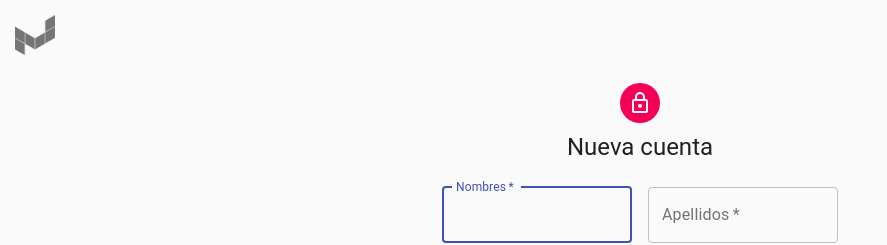
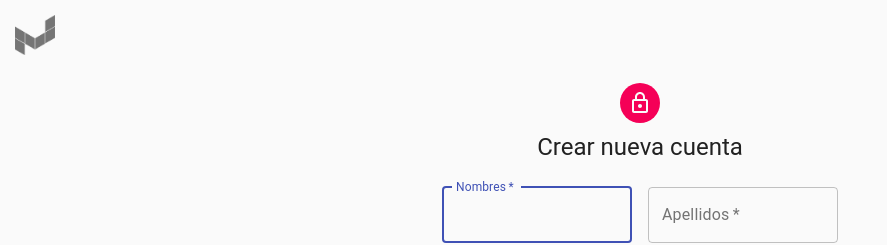
Before and after one commit to Sistema-profesionales/frontend-sistema-profesionales, a React (Create React App) app: page /register in a window 1280 px wide. Shown: the top 245 px of the page, without its empty margins (0-887 px from the left). Built offline with nearby package versions, Linux system fonts and the light colour scheme.

Commit message:
modify title form register

```diff
--- a/src/views/login/register.js
+++ b/src/views/login/register.js
@@ -58,7 +58,7 @@ export default function SignUp() {
           <LockOutlinedIcon />
         </Avatar>
         <Typography component="h1" variant="h5">
-          Nueva cuenta
+          Crear nueva cuenta
         </Typography>
         <form className={classes.form} noValidate>
           <Grid container spacing={2}>
```
